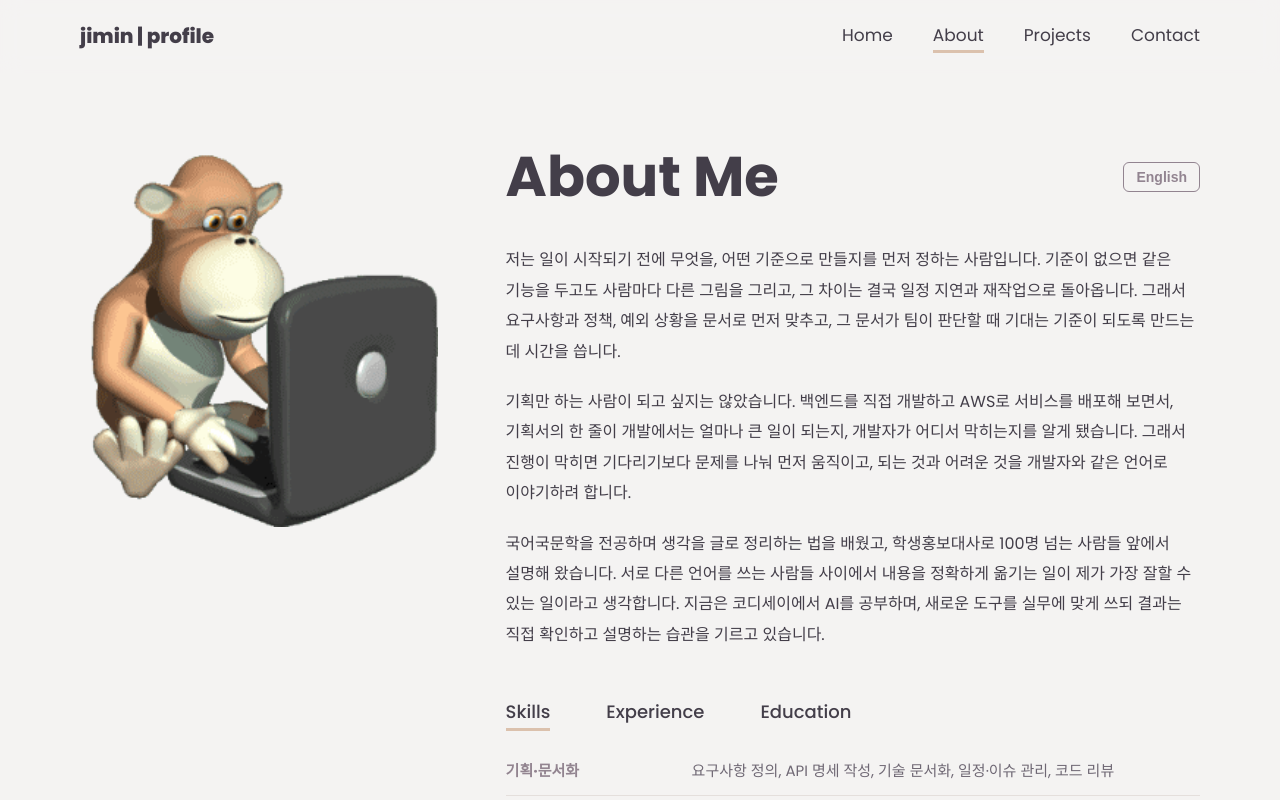
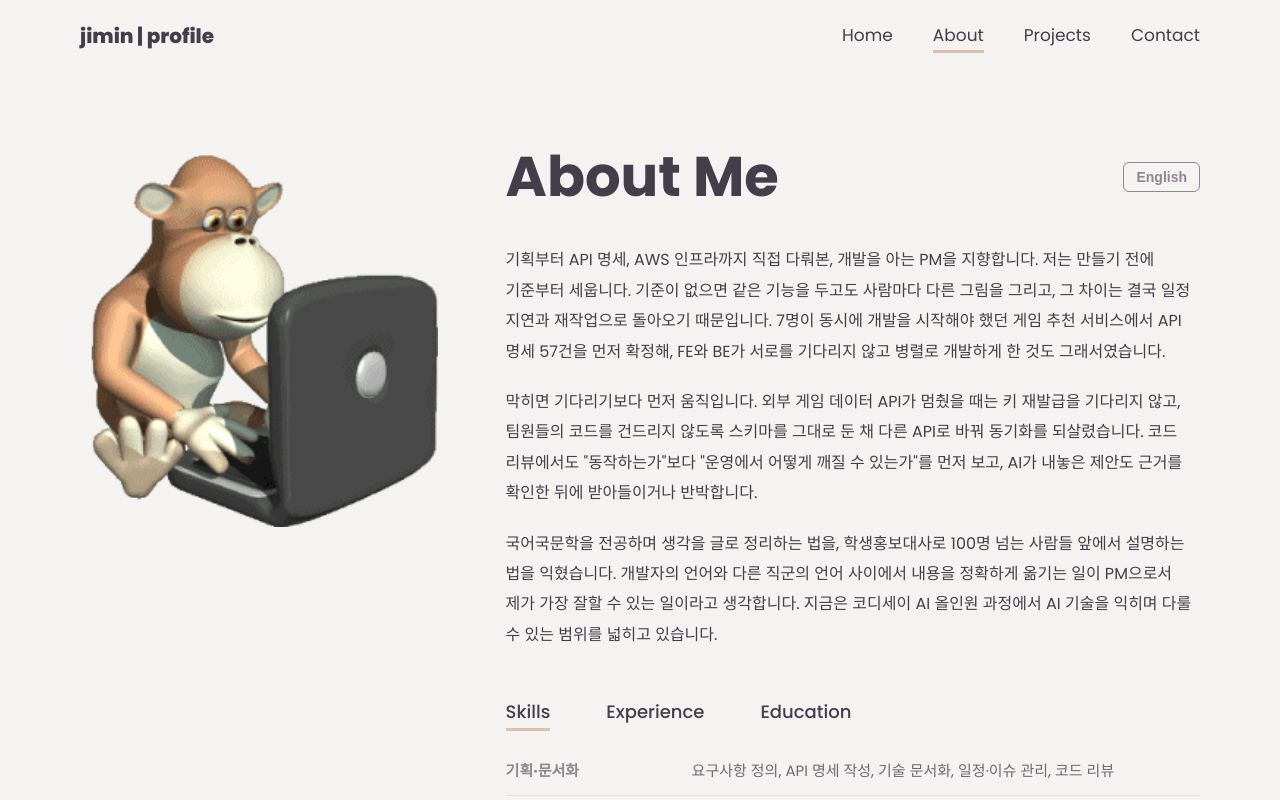
Before and after one commit to ji-min0/profile_page, a Next.js app: page /about in a window 1280 px wide. Shown: the top 800 px of the page. Built offline with nearby package versions, Linux system fonts and the light colour scheme; a web font is replaced by a local one.

Commit message:
Docs: About 소개문에 대표 근거를 다시 넣어 선명하게 정리

```diff
--- a/src/data/about.ts
+++ b/src/data/about.ts
@@ -5,9 +5,9 @@ export type AboutLang = { paragraphs: string[]; tabs: { skills: TabItem[]; exper
 export const about: { kr: AboutLang; en: AboutLang } = {
   "kr": {
     "paragraphs": [
-      "저는 일이 시작되기 전에 무엇을, 어떤 기준으로 만들지를 먼저 정하는 사람입니다. 기준이 없으면 같은 기능을 두고도 사람마다 다른 그림을 그리고, 그 차이는 결국 일정 지연과 재작업으로 돌아옵니다. 그래서 요구사항과 정책, 예외 상황을 문서로 먼저 맞추고, 그 문서가 팀이 판단할 때 기대는 기준이 되도록 만드는 데 시간을 씁니다.",
-      "기획만 하는 사람이 되고 싶지는 않았습니다. 백엔드를 직접 개발하고 AWS로 서비스를 배포해 보면서, 기획서의 한 줄이 개발에서는 얼마나 큰 일이 되는지, 개발자가 어디서 막히는지를 알게 됐습니다. 그래서 진행이 막히면 기다리기보다 문제를 나눠 먼저 움직이고, 되는 것과 어려운 것을 개발자와 같은 언어로 이야기하려 합니다.",
-      "국어국문학을 전공하며 생각을 글로 정리하는 법을 배웠고, 학생홍보대사로 100명 넘는 사람들 앞에서 설명해 왔습니다. 서로 다른 언어를 쓰는 사람들 사이에서 내용을 정확하게 옮기는 일이 제가 가장 잘할 수 있는 일이라고 생각합니다. 지금은 코디세이에서 AI를 공부하며, 새로운 도구를 실무에 맞게 쓰되 결과는 직접 확인하고 설명하는 습관을 기르고 있습니다."
+      "기획부터 API 명세, AWS 인프라까지 직접 다뤄본, 개발을 아는 PM을 지향합니다. 저는 만들기 전에 기준부터 세웁니다. 기준이 없으면 같은 기능을 두고도 사람마다 다른 그림을 그리고, 그 차이는 결국 일정 지연과 재작업으로 돌아오기 때문입니다. 7명이 동시에 개발을 시작해야 했던 게임 추천 서비스에서 API 명세 57건을 먼저 확정해, FE와 BE가 서로를 기다리지 않고 병렬로 개발하게 한 것도 그래서였습니다.",
+      "막히면 기다리기보다 먼저 움직입니다. 외부 게임 데이터 API가 멈췄을 때는 키 재발급을 기다리지 않고, 팀원들의 코드를 건드리지 않도록 스키마를 그대로 둔 채 다른 API로 바꿔 동기화를 되살렸습니다. 코드 리뷰에서도 \"동작하는가\"보다 \"운영에서 어떻게 깨질 수 있는가\"를 먼저 보고, AI가 내놓은 제안도 근거를 확인한 뒤에 받아들이거나 반박합니다.",
+      "국어국문학을 전공하며 생각을 글로 정리하는 법을, 학생홍보대사로 100명 넘는 사람들 앞에서 설명하는 법을 익혔습니다. 개발자의 언어와 다른 직군의 언어 사이에서 내용을 정확하게 옮기는 일이 PM으로서 제가 가장 잘할 수 있는 일이라고 생각합니다. 지금은 코디세이 AI 올인원 과정에서 AI 기술을 익히며 다룰 수 있는 범위를 넓히고 있습니다."
     ],
     "tabs": {
       "skills": [
@@ -80,9 +80,9 @@ export const about: { kr: AboutLang; en: AboutLang } = {
   },
   "en": {
     "paragraphs": [
-      "I am someone who decides what to build, and by what standard, before the work begins. Without a shared standard, people picture the same feature differently, and that gap eventually comes back as delays and rework. So I spend time aligning requirements, policies, and edge cases in writing first, and making those documents the reference the team relies on when making decisions.",
-      "I never wanted to be someone who only plans. By building backends myself and deploying services on AWS, I learned how much work a single line in a spec can become, and where developers get stuck. When progress stalls, I break the problem down and move first instead of waiting, and I try to talk about what is feasible and what is hard in the same language developers use.",
-      "Studying Korean Language and Literature taught me to organize my thinking in writing, and as a student ambassador I explained things to audiences of over 100 people. I believe my greatest strength is carrying meaning accurately between people who speak different professional languages. I am currently studying AI at Codyssey, building the habit of using new tools practically while verifying and explaining their results myself."
+      "I aim to be a PM who understands development, having worked hands-on from planning and API specifications to AWS infrastructure. I set the standard before anything is built. Without one, people picture the same feature differently, and that gap eventually comes back as delays and rework. That is why, on a game recommendation service where seven people had to start at once, I finalized 57 API specifications up front so frontend and backend could develop in parallel without waiting on each other.",
+      "When something blocks progress, I move first instead of waiting. When our external game data API went down, I did not wait for a new key; I switched to another API while keeping the schema unchanged so teammates' code was untouched, and brought syncing back. In code reviews I ask how something could break in production before asking whether it works, and I accept or push back on AI suggestions only after checking the evidence.",
+      "Studying Korean Language and Literature taught me to organize my thinking in writing, and serving as a student ambassador taught me to explain things to audiences of over 100 people. I believe carrying meaning accurately between developers and other roles is what I can do best as a PM. I am currently broadening what I can handle by studying AI in the Codyssey AI program."
     ],
     "tabs": {
       "skills": [
```
